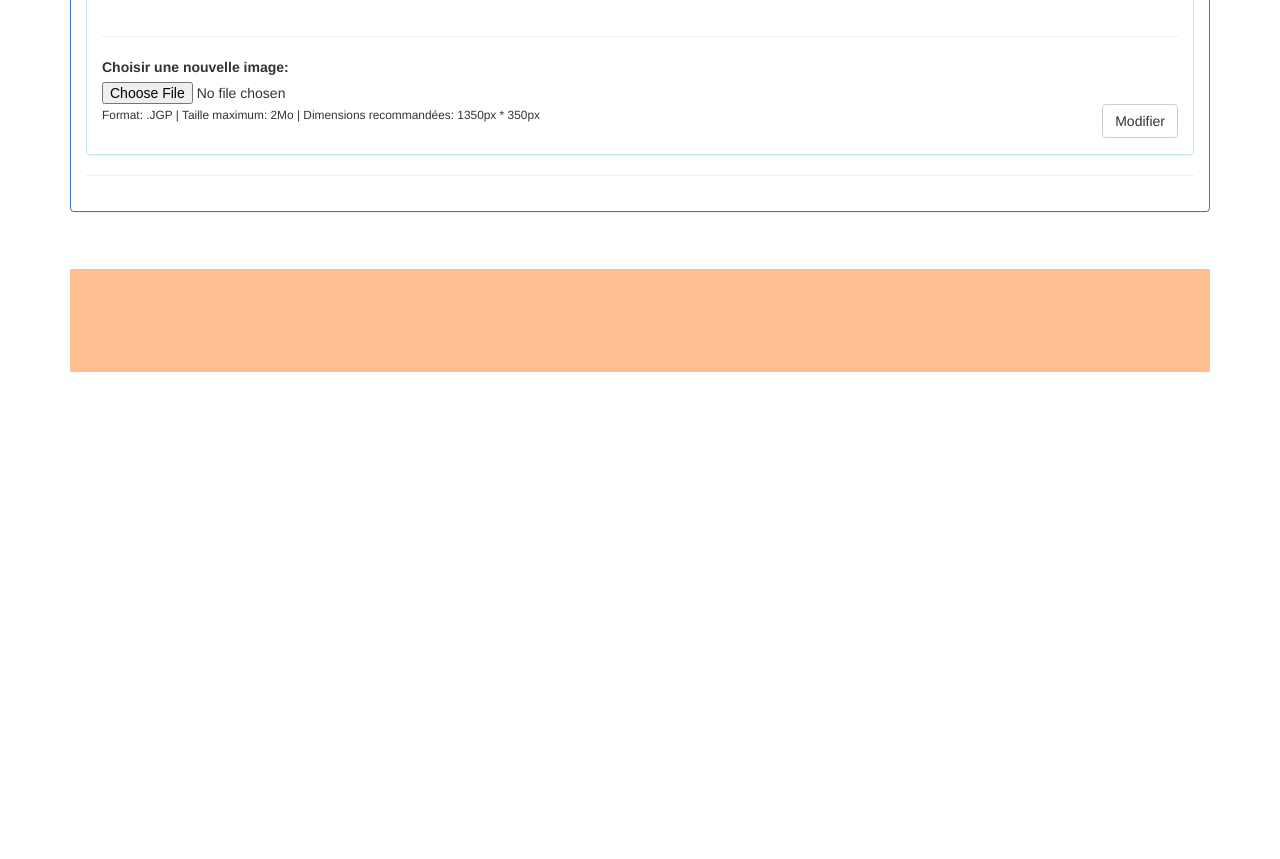
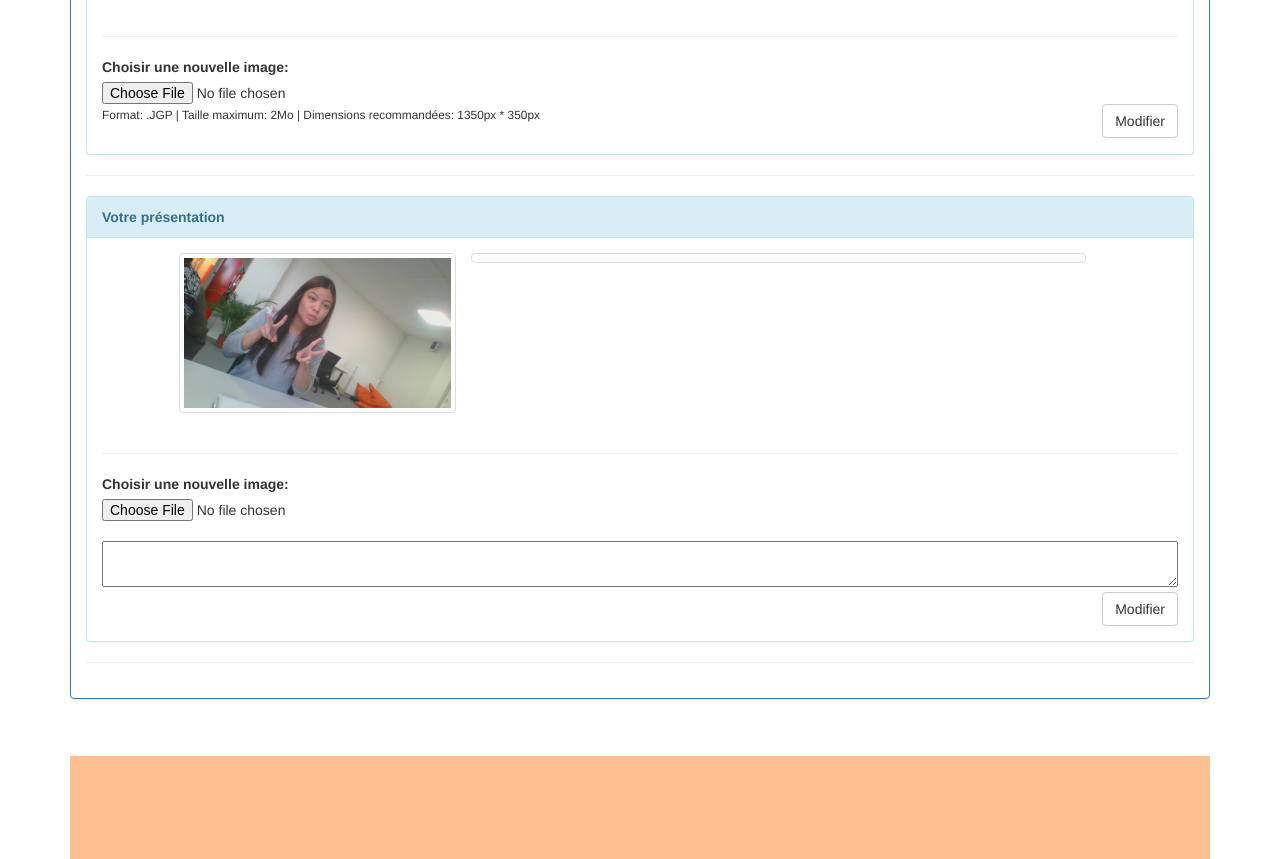
Before and after one commit to WildCodeSchool/orleans-0917-ateliero, a PHP site: page /admin.php?route=adminAccueil in a window 1280 px wide. Shown: the part 378-1237 px from the top of the page. Before the commit the page ends 750 px from the top, so only its background shows below. Run offline with PHP 8.4, Linux system fonts and the light colour scheme; tables that the repository leaves empty or names only in its code hold one stand-in row (values such as "Sample post"); a stand-in replaces the project's code that opens the database connection; some libraries are stand-ins or nearby versions; some web fonts are replaced.

Commit message:
Mise en place du changement de la présentation

```diff
--- a/src/Controller/AdminController.php
+++ b/src/Controller/AdminController.php
@@ -8,6 +8,7 @@
 
 namespace AtelierO\Controller;
 
+use AtelierO\Model\AboutUs;
 use AtelierO\Model\AboutUsManager;
 use AtelierO\Service\UploadManager;
 
@@ -26,6 +27,7 @@ class AdminController extends Controller
     */
     public function showAdminAccueilAction()
     {
+        $aboutUsPost = null;
         $messages = [];
 
         if (isset($_FILES['banner']) AND $_FILES['banner']['name'] == '') {
@@ -34,10 +36,42 @@ class AdminController extends Controller
 
         if (!empty($_FILES['banner']['name'])) {
             $messages = $this->manageBanner();
+            if (empty($messages['danger'])) {
+                $_SESSION['success'] = "banner";
+                header("Location: admin.php?route=adminAccueil");
+                exit();
+            }
         }
-        if (!empty($_SESSION['success']) AND 'banner' == $_SESSION['success']) {
-            $messages['success'][] = "L'image a bien été envoyée.";
-            session_destroy();
+
+
+        if (!empty($_POST['aboutUs'])) {
+            $aboutUsPost = new AboutUs();
+            $aboutUsPost->setTextPresentation($_POST['aboutUs']);
+            $aboutUsPost->setId($_POST['id']);
+
+            if (!empty($_FILES['aboutUsFile']['name'])) {
+                $messages = $this->manageAboutUsFile();
+            }
+
+            if (empty($messages['danger'])) {
+                $aboutManager = new AboutUsManager();
+                $aboutManager->update($aboutUsPost);
+                $_SESSION['success'] = "aboutUs";
+                header("Location: admin.php?route=adminAccueil");
+                exit();
+            }
+        }
+
+
+        if (!empty($_SESSION['success'])) {
+            if ('banner' == $_SESSION['success']) {
+                $messages['success'][] = "L'image a bien été envoyée.";
+                session_destroy();
+            }
+            if ('aboutUs' == $_SESSION['success']) {
+                $messages['success'][] = "Votre présentation a bien été mise à jour.";
+                session_destroy();
+            }
         }
 
         $aboutManager = new AboutUsManager();
@@ -46,6 +80,7 @@ class AdminController extends Controller
             'messages' => $messages,
             'aboutUs' => $aboutUs,
             'route' => $_GET['route'],
+            'aboutUsPost' => $aboutUsPost,
         ]);
     }
 
@@ -64,4 +99,16 @@ class AdminController extends Controller
         return $messages;
     }
 
+    private function manageAboutUsFile()
+    {
+        $inputFileName = "aboutUsFile";
+        $nameFile = "aboutUs";
+        $uploadDir = 'images/aboutUs/';
+
+        $uploadFile = new UploadManager($_FILES);
+        $messages = $uploadFile->fileUploadReplace($inputFileName, $nameFile, $uploadDir);
+
+        return $messages;
+    }
+
 }
--- a/src/Model/AboutUsManager.php
+++ b/src/Model/AboutUsManager.php
@@ -22,9 +22,10 @@ class AboutUsManager extends EntityManager
 
     public function update(AboutUs $aboutUs)
     {
-        $query = "UPDATE about_us SET textPresentation=:textPresentation";
+        $query = "UPDATE about_us SET textPresentation=:textPresentation WHERE id=:id";
         $statement = $this->pdo->prepare($query);
         $statement->bindValue(':textPresentation', $aboutUs->getTextPresentation(), \PDO::PARAM_STR);
+        $statement->bindValue(':id', $aboutUs->getId(), \PDO::PARAM_STR);
         $statement->execute();
     }
 }
--- a/src/Service/UploadManager.php
+++ b/src/Service/UploadManager.php
@@ -133,9 +133,9 @@ class UploadManager
                 $uploadFile = $uploadDir . $movedNameFile . $fileExtension;
                 // On déplace le fichier du dossier tmp avec le nouveau nom.
                 if (move_uploaded_file($fileTmpName, $uploadFile)) {
-                    $_SESSION['success'] = "banner";
-                    header ("Location: admin.php?route=adminAccueil");
-                    exit();
+//                    $_SESSION['success'] = "aboutUs";
+//                    header ("Location: admin.php?route=adminAccueil");
+//                    exit();
                 } else {
                     $messages['danger'][] = "Erreur lors du transfert de " . $fileName;
                 }
--- a/src/View/Admin/Accueil/adminAccueil.html.twig
+++ b/src/View/Admin/Accueil/adminAccueil.html.twig
@@ -1,14 +1,18 @@
 {% extends 'baseAdmin.html.twig' %}
+{% block css %}
+    {{ parent() }}
+    <link href="http://cdnjs.cloudflare.com/ajax/libs/summernote/0.8.8/summernote.css" rel="stylesheet">
+{% endblock %}
 {% block titlePage %}Atelier'O - Administration - Accueil{% endblock %}
 {% block contentAdmin %}
     {% if messages %}
         {% for type, message in messages %}
             <div class="alert alert-{{ type }}">
                 <button type="button" class="close" data-dismiss="alert" aria-hidden="true">&times;</button>
-                <strong>{{ (type == 'danger') ? 'Erreur' : 'Super'}}{% if danger|length > 1 %}s{% endif %} !</strong>
+                <strong>{{ (type == 'danger') ? 'Erreur' : 'Super' }}{% if danger|length > 1 %}s{% endif %} !</strong>
                 <ul>
                     {% for msg in message %}
-                    <li>{{ msg|raw }}</li>
+                        <li>{{ msg|raw }}</li>
                     {% endfor %}
                 </ul>
             </div>
@@ -16,5 +20,15 @@
     {% endif %}
 
     {% include 'Admin/Accueil/adminAccueilChangeBanner.html.twig' %}
+    {% include 'Admin/Accueil/adminAccueilChangeAboutUs.html.twig' %}
 
 {% endblock %}
+{% block scripts %}
+    {{ parent() }}
+    <script src="http://cdnjs.cloudflare.com/ajax/libs/summernote/0.8.8/summernote.js"></script>
+    <script>
+        $(document).ready(function() {
+            $('#aboutUsSummernote').summernote();
+        });
+    </script>
+{% endblock %}
--- /dev/null
+++ b/src/View/Admin/Accueil/adminAccueilChangeAboutUs.html.twig
@@ -0,0 +1,28 @@
+<div class="panel panel-info">
+    <div class="panel-heading"><b>Votre présentation</b></div>
+    <div class="panel-body">
+        <div class="row">
+            <img class="thumbnail col-md-3  col-md-offset-1" src="images/aboutUs/aboutUs.jpg" alt=""/>
+
+            <div class="col-xs-7">
+                <div class="thumbnail center-block hidden-xs">{{ aboutUs.textPresentation|raw }}</div>
+            </div>
+        </div>
+        <hr class="hidden-xs"/>
+        <div class="row">
+            <div class="col-xs-12">
+                <form action="admin.php?route=adminAccueil" method="POST" enctype="multipart/form-data">
+                    <div class="form-group">
+                        <label for="aboutUsFile">Choisir une nouvelle image:</label>
+                        <input type="file" name="aboutUsFile" id="aboutUsFile" class="uploadInput"/><br/>
+                        <input type="hidden" name="id" value="{{ aboutUs.id }}"/>
+                        <textarea id="aboutUsSummernote" class="uploadInput" name="aboutUs">{{ aboutUsPost.textPresentation ?? aboutUs.textPresentation}}</textarea>
+                        <button type="submit" class="btn btn-default pull-right">Modifier</button>
+                    </div>
+
+                </form>
+            </div>
+        </div>
+    </div>
+</div>
+<hr class="hidden-xs"/>
--- a/src/View/Home/presentation.html.twig
+++ b/src/View/Home/presentation.html.twig
@@ -3,7 +3,7 @@
         <h2>Qui sommes-nous</h2>
         <hr />
     </div>
-    <img class="col-lg-offset-2 col-lg-4 col-md-offset-1 col-md-10 img-thumbnail" src="images/AboutUs/imageAboutUs.jpg" alt="Photo des créatrices">
+    <img class="col-lg-offset-2 col-lg-4 col-md-offset-1 col-md-10 img-thumbnail" src="images/aboutUs/aboutUs.jpg" alt="Photo des créatrices">
     <div class="col-lg-4 col-md-offset-1 col-lg-offset-0 col-md-10">
         <p class="presentationText">
             {{ aboutUs.textPresentation|raw }}
--- a/src/View/baseAdmin.html.twig
+++ b/src/View/baseAdmin.html.twig
@@ -8,10 +8,11 @@
     <meta name="description" content="AtelierO">
     <meta name="author" content="WildCodeSchool">
     <title>{% block titlePage %}Atelier'O - Administration{% endblock %}</title>
-
+    {% block css %}
     <link href="assets/css/bootstrap.min.css" rel="stylesheet" type="text/css">
     <link href="assets/fonts/font-awesome-4.7.0/css/font-awesome.min.css" rel="stylesheet" type="text/css">
     <link href="assets/css/style.css" rel="stylesheet" type="text/css">
+    {% endblock %}
     <link href="https://fonts.googleapis.com/css?family=Encode+Sans+Expanded:300,400,700|Open+Sans:300,400,700"
           rel="stylesheet">
 
@@ -33,10 +34,10 @@
     </div>
     {% include 'Admin/footer.html.twig' %}
 </section>
-
+{% block scripts %}
 <script src="assets/js/jquery-3.2.1.min.js"></script>
 <script src="assets/js/bootstrap.min.js"></script>
-
+{% endblock %}
 </body>
 
 </html>
```
Also changed, not shown: public/images/aboutUs/aboutUs.jpg (added), 2 other files.
